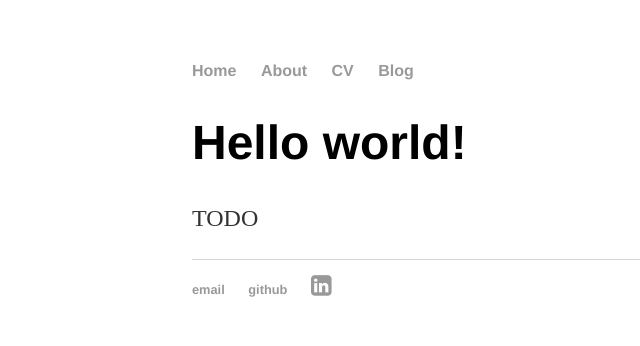
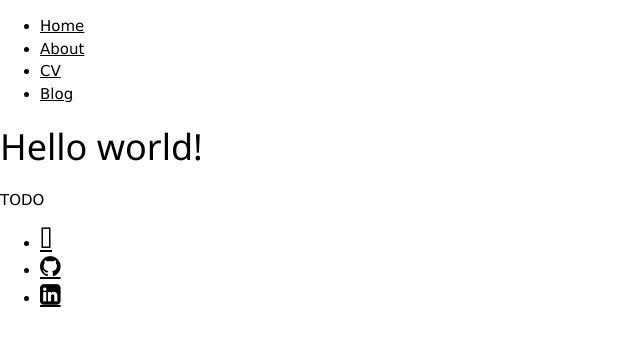
Before and after one commit to georgemitenkov/georgemitenkov.github.io, a Jekyll site: the page built from index.html, in a window 1280 px wide. Shown: the top 346 px of the page, without its empty margins (0-640 px from the left). Built offline with Jekyll 4.4.1, drawn with Linux system fonts in a browser that asks for light colours.

Commit message:
finilized template

```diff
--- a/_layouts/default.html
+++ b/_layouts/default.html
@@ -5,6 +5,8 @@
         <meta name="viewport" content="width=device-width, initial-scale=1">
         <title>{{ page.title }}</title>
 
+        <link rel="stylesheet" href="https://www.w3schools.com/w3css/4/w3.css">
+		<link rel="stylesheet" href="https://fonts.googleapis.com/css?family=Raleway">
         <link rel="stylesheet" type="text/css" href="/css/main.css">
         <link rel="stylesheet" href="https://cdnjs.cloudflare.com/ajax/libs/font-awesome/4.7.0/css/font-awesome.min.css">
 
@@ -20,6 +22,7 @@
             <li><a href="/blog">Blog</a></li>
             </ul>
         </nav>
+
         <div class="container">
 
         {{ content }}
@@ -28,11 +31,12 @@
 
         <footer>
             <ul>
-   <li><a href="mailto:georgemitenk0v@gmail.com">email</a></li>
-   <li><a href="https://github.com/georgemitenkov">github</a></li>
-   <li><a href="https://github.com/georgemitenkov" style="font-size:24px" class="fa">&#xf08c;</a></li>
+            <li><a href="mailto:georgemitenk0v@gmail.com" style="font-size:24px" class="fa">&#xe158;</a></li>
+            <li><a href="https://github.com/georgemitenkov" style="font-size:24px" class="fa">&#xf09b;</a></li>
+            <li><a href="https://www.linkedin.com/in/george-mitenkov/" style="font-size:24px" class="fa">&#xf08c;</a></li>
             </ul>
         </footer>
+
     </body>
 
 </html>
--- a/css/main.css
+++ /dev/null
@@ -1,29 +0,0 @@
-body { margin: 60px auto; width: 70%; }
-
-a { text-decoration: none; color: #999; }
-a:hover { text-decoration: underline; }
-
-p, ul { font-size: 1.5em; line-height: 1.4em; color: #333; }
-
-h1, h2, h3, h4 { font-family: 'Helvetica', 'Arial', 'Sans-Serif'; }
-h1 { font-size: 3em;  }
-h2 { font-size: 2.7em; }
-h3 { font-size: 2.3em; }
-h4 { font-size: 1.9em; }
-
-nav ul, footer ul { font-size: 1em; font-family: 'Helvetica', 'Arial', 'Sans-Serif'; padding: 0px; list-style: none; font-weight: bold; }
-nav ul li, footer ul li { display: inline; margin-right: 20px; }
-
-footer { border-top: 1px solid #d5d5d5; font-size: .8em; }
-
-/* Blog */
-ul.posts { margin: 20px auto 40px; font-size: 1.5em; }
-ul.posts li { list-style: none; }
-
-/* CV */
-.cv { margin: 0px 0px 60px; }
-.cv h1 { font-size: 3em; }
-.cv h2 { font-size: 2em; }
-.cv address, .cv .download { font-family: 'Helvetica', 'Arial', 'Sans-Serif'; }
-.cv address, .cv p { font-size: 1.2em; }
-.cv .download { float: right; font-size: .8em; text-transform: uppercase; }
```
Lines whose indentation alone changed are shown as unchanged.
